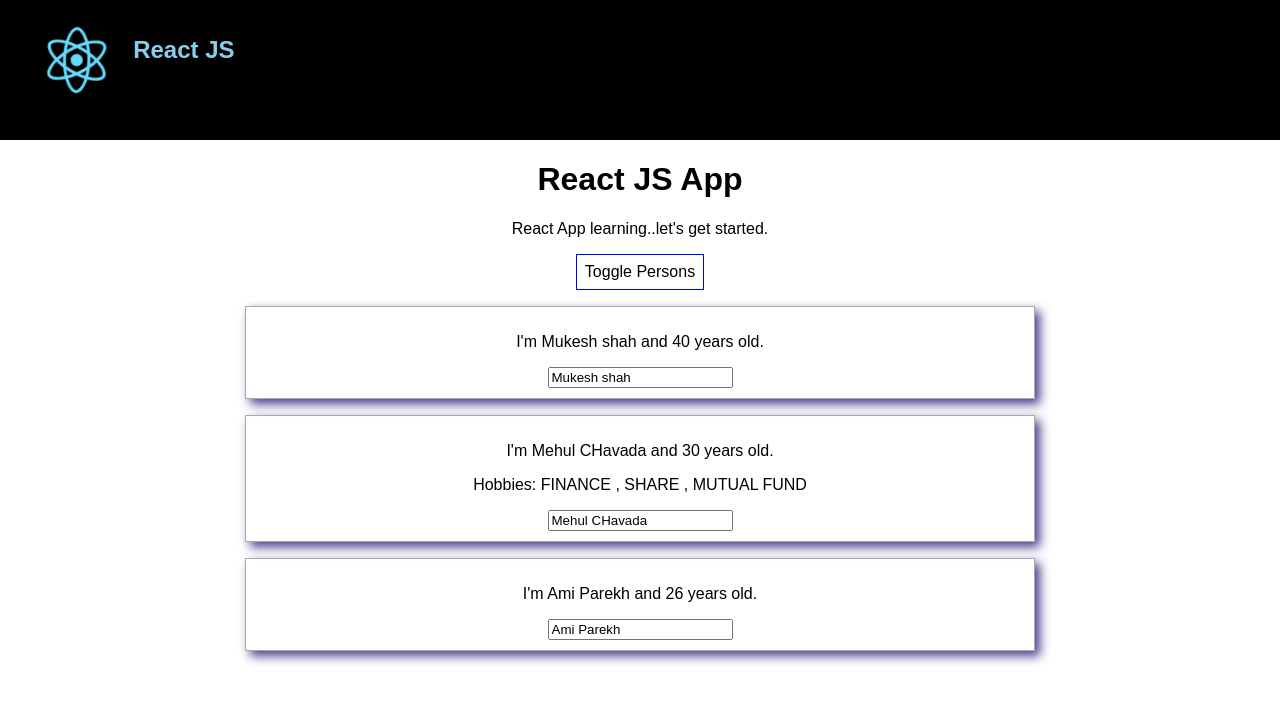
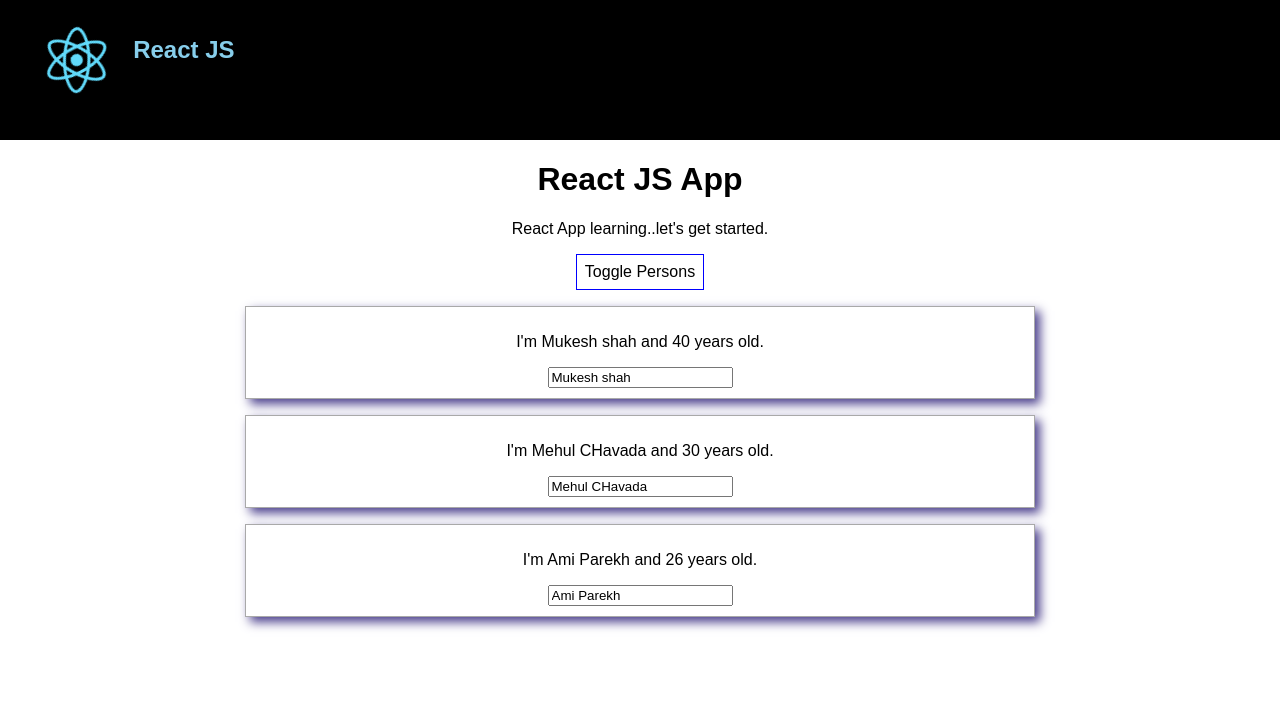
Before and after one commit to ParekhAmi/React-JS, a React (Create React App) app in the folder my-first-app/: page / in a window 1280 px wide. Both pictures are taken after a click on the button "Toggle Persons". Shown: the top 702 px of the page. Built offline with nearby package versions, Linux system fonts and the light colour scheme.

Commit message:
Output list

```diff
--- a/my-first-app/src/App.js
+++ b/my-first-app/src/App.js
@@ -71,18 +71,12 @@ class App extends Component {
 
                 person =(
                 <div>
-                <Person
-                  name={this.state.persons[0].name}
-                  age={this.state.persons[0].age} />
-                <Person
-                  name={this.state.persons[1].name}
-                  age={this.state.persons[1].age}
-                  click={this.switchNameHandler.bind(this, 'Krushna')}
-                  changed={this.nameChangedHandler}>
-                  Hobbies: {this.state.persons[1].hob.priority} </Person>
-                <Person
-                  name={this.state.persons[2].name}
-                  age={this.state.persons[2].age} />
+                  {this.state.persons.map(person => {
+                    return <Person
+                    name = {person.name}
+                    age = {person.age}/>
+                  })}
+
               </div> );
 
               }
```
